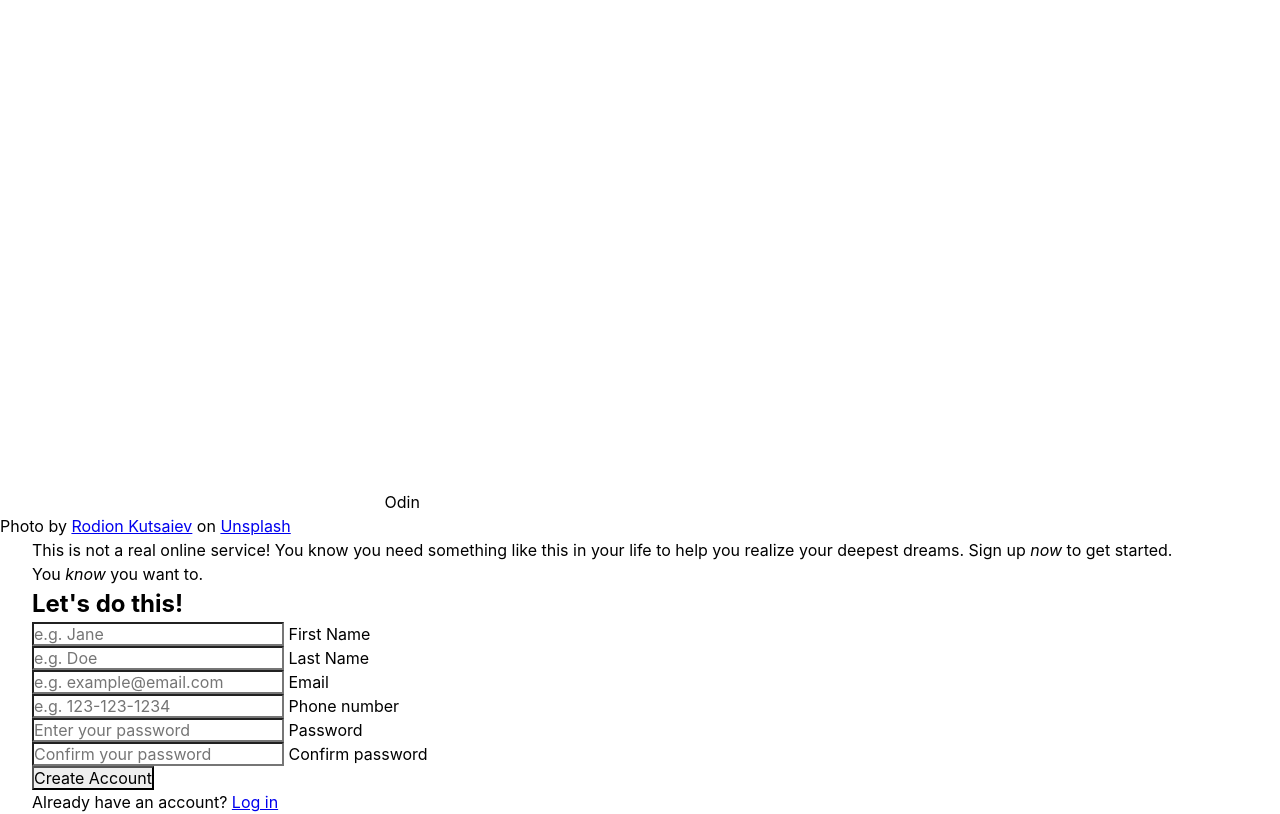
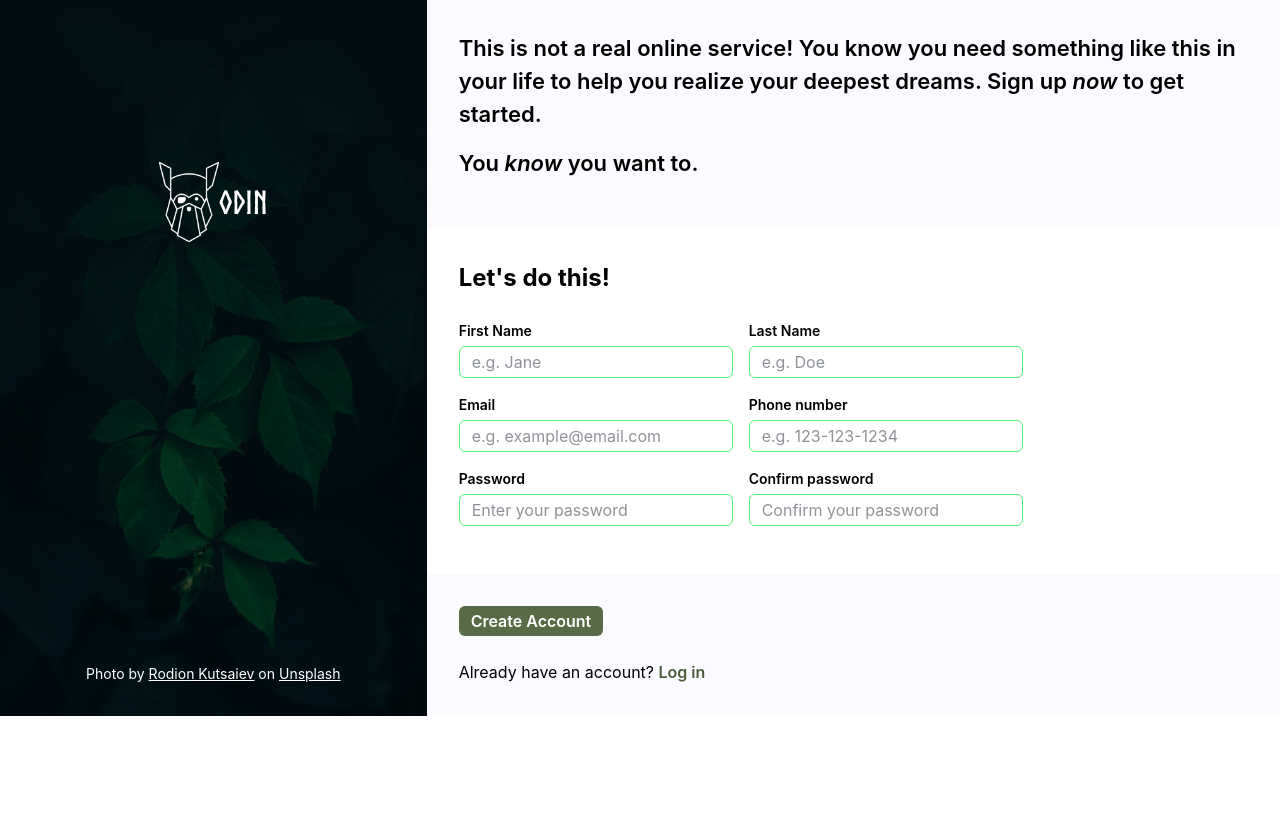
Before and after one commit to jsklcodes/sign-up-form, a plain HTML site: page index.html in a window 1280 px wide. Drawn offline with Linux system fonts and the light colour scheme.

Commit message:
Style sign up page

```diff
--- a/assets/styles/styles.css
+++ b/assets/styles/styles.css
@@ -49,6 +49,8 @@ button {
   font-family: inherit;
   appearance: none;
   outline: none;
+  border-radius: var(--border-radius);
+  padding: 0.5rem 1.2rem;
 }
 
 /* ==== utils ==== */
@@ -59,3 +61,148 @@ button {
 .wrapper {
   display: grid;
 }
+
+/* ==== sidebar ==== */
+.sidebar {
+  display: grid;
+  gap: 3.2rem;
+  background: linear-gradient(
+      hsl(var(--rich-black)),
+      hsl(var(--rich-black), 0.5)
+    ),
+    url('../images/sidebar-img.jpg') no-repeat center / cover;
+  color: var(--white);
+  padding-block: 3.2rem;
+}
+
+.logo {
+  display: flex;
+  align-items: center;
+  justify-content: center;
+}
+
+.logo img {
+  width: 6rem;
+}
+
+.logo span {
+  font-family: 'Norse', sans-serif;
+  font-size: 3.2rem;
+}
+
+.image-credits {
+  font-size: 1.4rem;
+  text-align: center;
+  align-self: end;
+}
+
+.image-credits a {
+  color: inherit;
+}
+
+/* ==== content / form ==== */
+.content-wrapper {
+  display: grid;
+  align-content: center;
+  background-color: var(--ghost-white);
+  padding-block: 3.2rem;
+}
+
+.info {
+  font-size: 2.2rem;
+  font-weight: 600;
+  margin-bottom: 4.8rem;
+  width: min(58ch, 100%);
+}
+
+.info p:first-of-type {
+  margin-bottom: 1.6rem;
+}
+
+.form {
+  background-color: var(--white);
+  padding-block: 3.2rem;
+  margin-bottom: 3.2rem;
+}
+
+.form h2 {
+  margin-bottom: 2.4rem;
+}
+
+.form-groups {
+  display: grid;
+  gap: 1.6rem;
+}
+
+.form-group {
+  display: grid;
+  gap: 0.5rem;
+}
+
+.form-control {
+  order: 2;
+  border: 0.1rem solid var(--bright-gray);
+  line-height: 2rem;
+  color: inherit;
+}
+
+.form-control::placeholder {
+  color: var(--spanish-gray);
+}
+
+.form-control:focus {
+  border-color: var(--blueberry);
+}
+
+.form-control:valid {
+  border-color: var(--very-light-malachite-green);
+}
+
+.form-control.error {
+  border-color: var(--pastel-red);
+}
+
+.form-control + label {
+  font-size: 1.4rem;
+  font-weight: 600;
+}
+
+#error-message {
+  font-size: 1.4rem;
+  color: var(--pastel-red);
+  order: 1;
+}
+
+.button {
+  border: none;
+  font-weight: 600;
+  background-color: hsl(var(--fern-green), 35%);
+  color: var(--white);
+  margin-bottom: 2.4rem;
+}
+
+.button:hover {
+  background-color: hsl(var(--fern-green), 30%);
+  cursor: pointer;
+}
+
+.login-link a {
+  font-weight: 600;
+  color: hsl(var(--fern-green), 30%);
+  text-decoration: none;
+}
+
+.login-link a:hover {
+  text-decoration: underline;
+}
+
+@media (min-width: 48em) {
+  .wrapper {
+    grid-template-columns: 1fr 2fr;
+  }
+
+  .form-groups {
+    width: 65%;
+    grid-template-columns: repeat(2, 1fr);
+  }
+}
```
